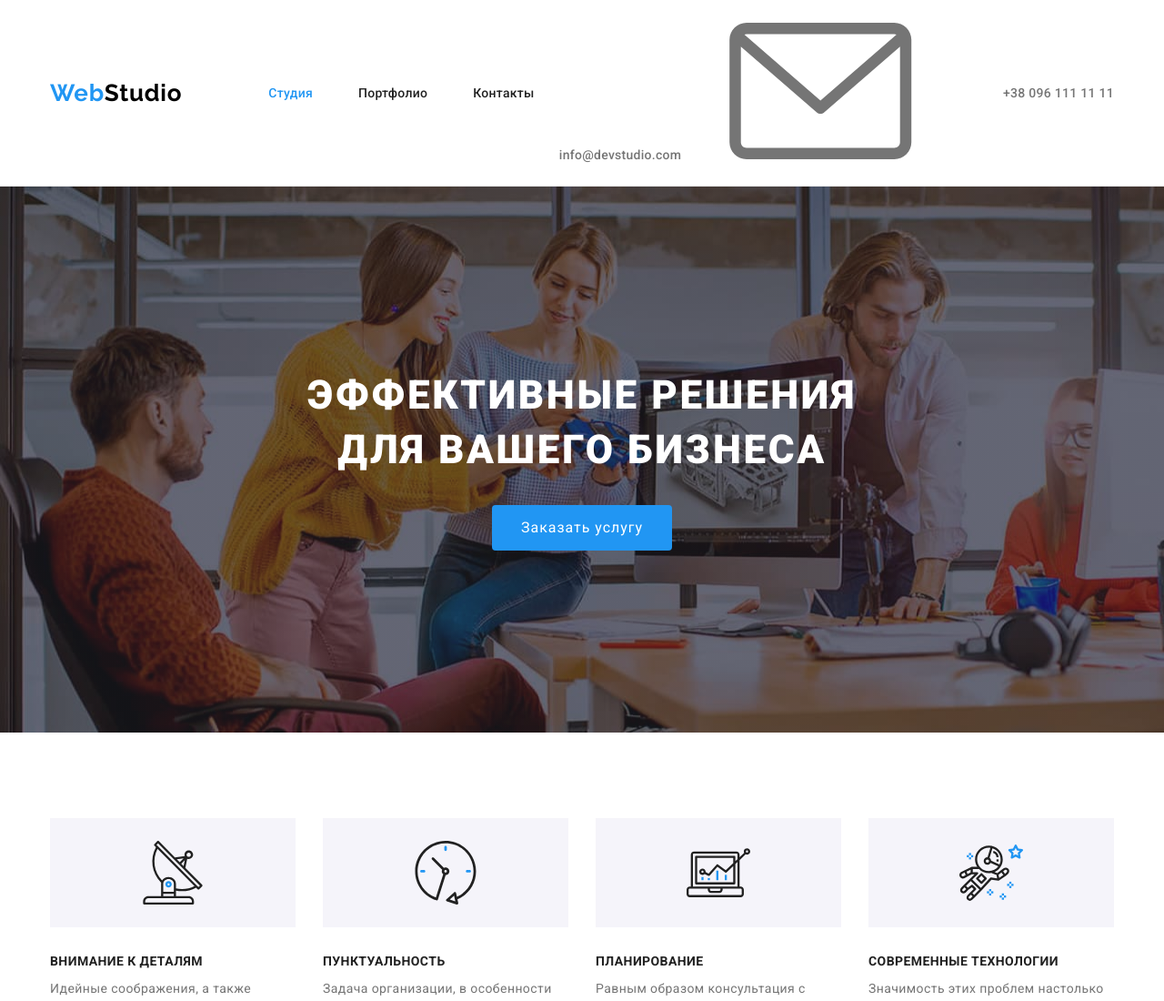
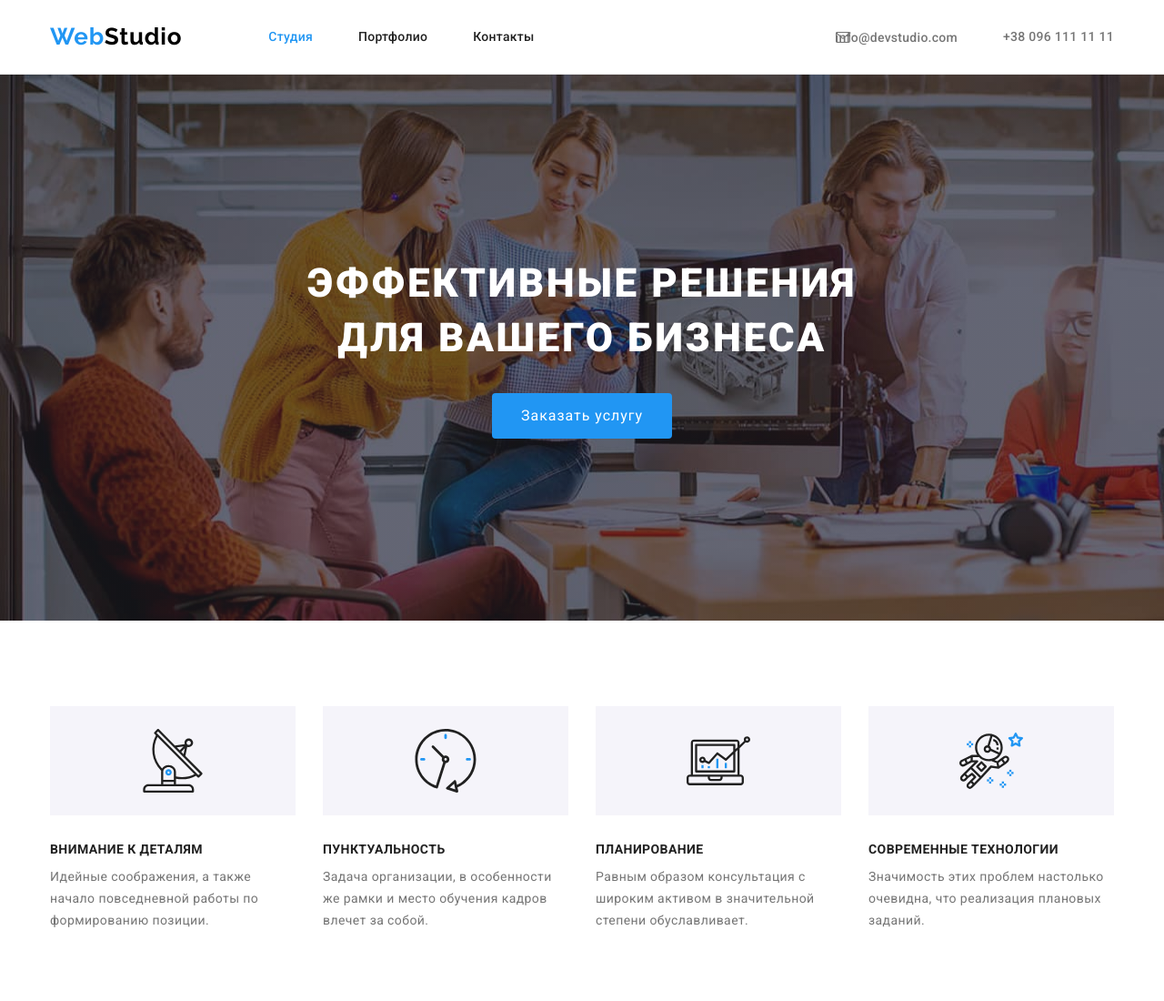
Before and after one commit to Eugenia-d/goit-markup-hw-04, a plain HTML site: page index.html in a window 1280 px wide. Shown: the top 1100 px of the page at 91% size. Drawn offline with nearby package versions, Linux system fonts and the light colour scheme.

Commit message:
added header

```diff
--- a/css/styles.css
+++ b/css/styles.css
@@ -140,6 +140,8 @@ body {
 }
 
 .mail-link {
+  display: flex;
+  align-items: center;
   font-weight: 500;
   font-size: 14px;
   line-height: 1.15;
@@ -153,6 +155,12 @@ body {
   line-height: 1.15;
   letter-spacing: 0.02em;
   color: #757575;
+}
+
+.item-envelope {
+  position: absolute;
+  width: 16px;
+  height: 12px;
 }
 
 .mail-link:hover,
```
